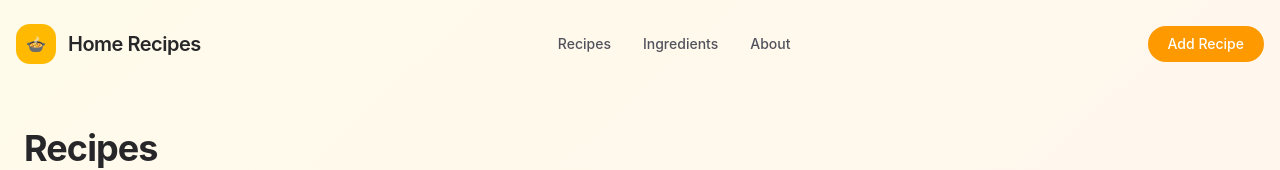
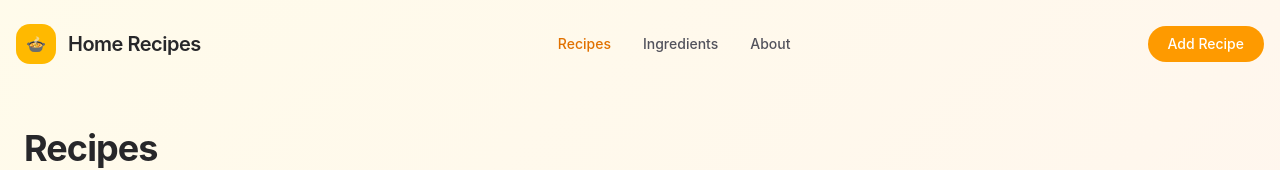
Before and after one commit to seriiserii825/next-tatar-food, a Next.js app: page / in a window 1280 px wide. Shown: the top 170 px of the page. Built offline with nearby package versions, Linux system fonts and the light colour scheme.

Commit message:
feat: menu set active link

```diff
--- a/src/app/components/UI/Menu.tsx
+++ b/src/app/components/UI/Menu.tsx
@@ -1,3 +1,6 @@
+"use client";
+
+import { usePathname } from "next/navigation";
 import Link from "next/link";
 
 export default function Menu() {
@@ -11,10 +14,21 @@ export default function Menu() {
     { name: "About", href: "/about" },
   ];
 
+  function setActiveLink(href: string): string {
+    const pathname = usePathname();
+    if (pathname === href) {
+      return "text-amber-600";
+    }
+    return "";
+  }
+
   return (
     <nav className="hidden md:flex gap-8 text-sm font-medium text-zinc-600">
       {links.map((link, index) => (
-        <Link href={link.href} key={index} className="hover:text-amber-600 transition">
+        <Link
+          href={link.href}
+          key={index}
+          className={`hover:text-amber-600 transition duration-300 ${setActiveLink(link.href)}`}>
           {link.name}
         </Link>
       ))}
```
